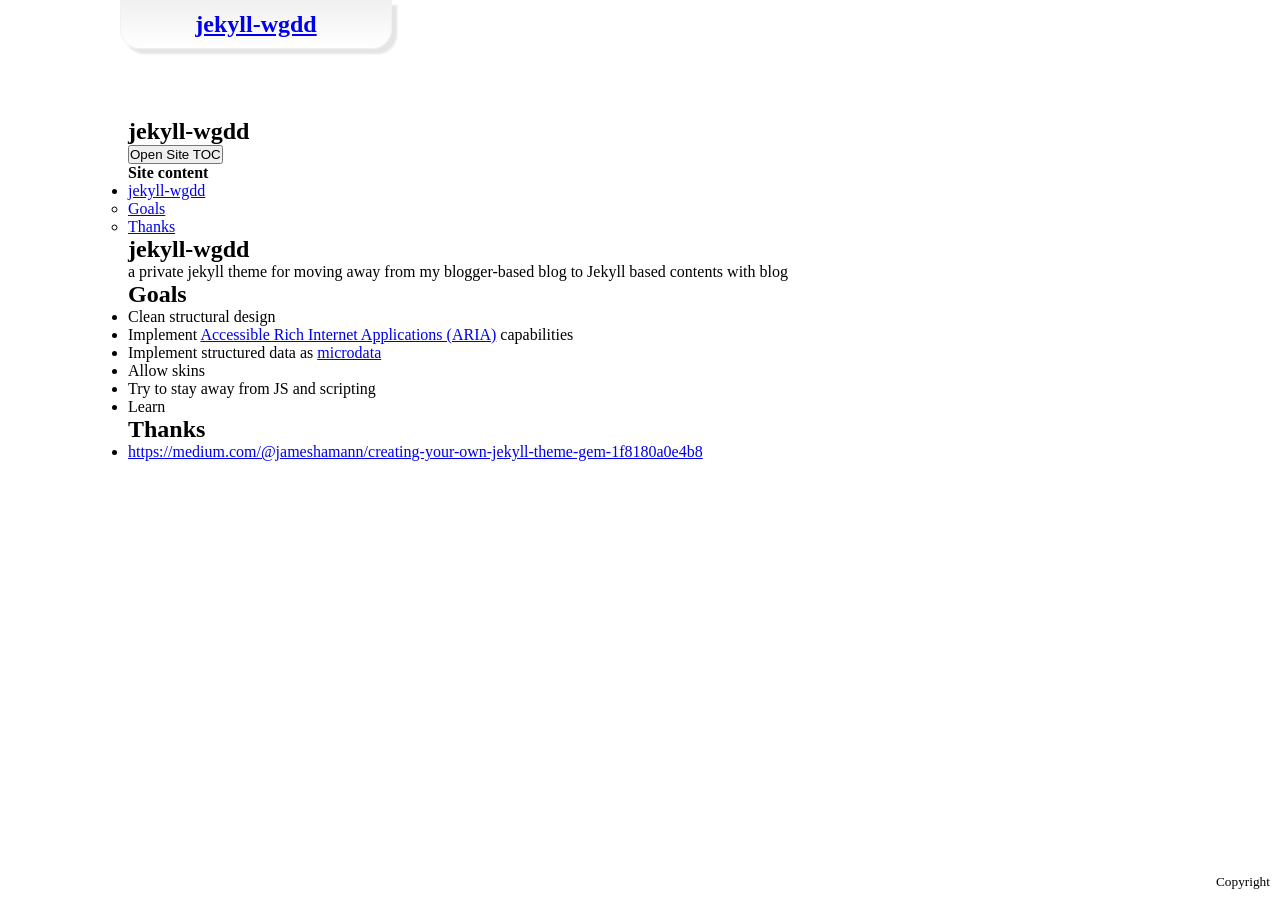
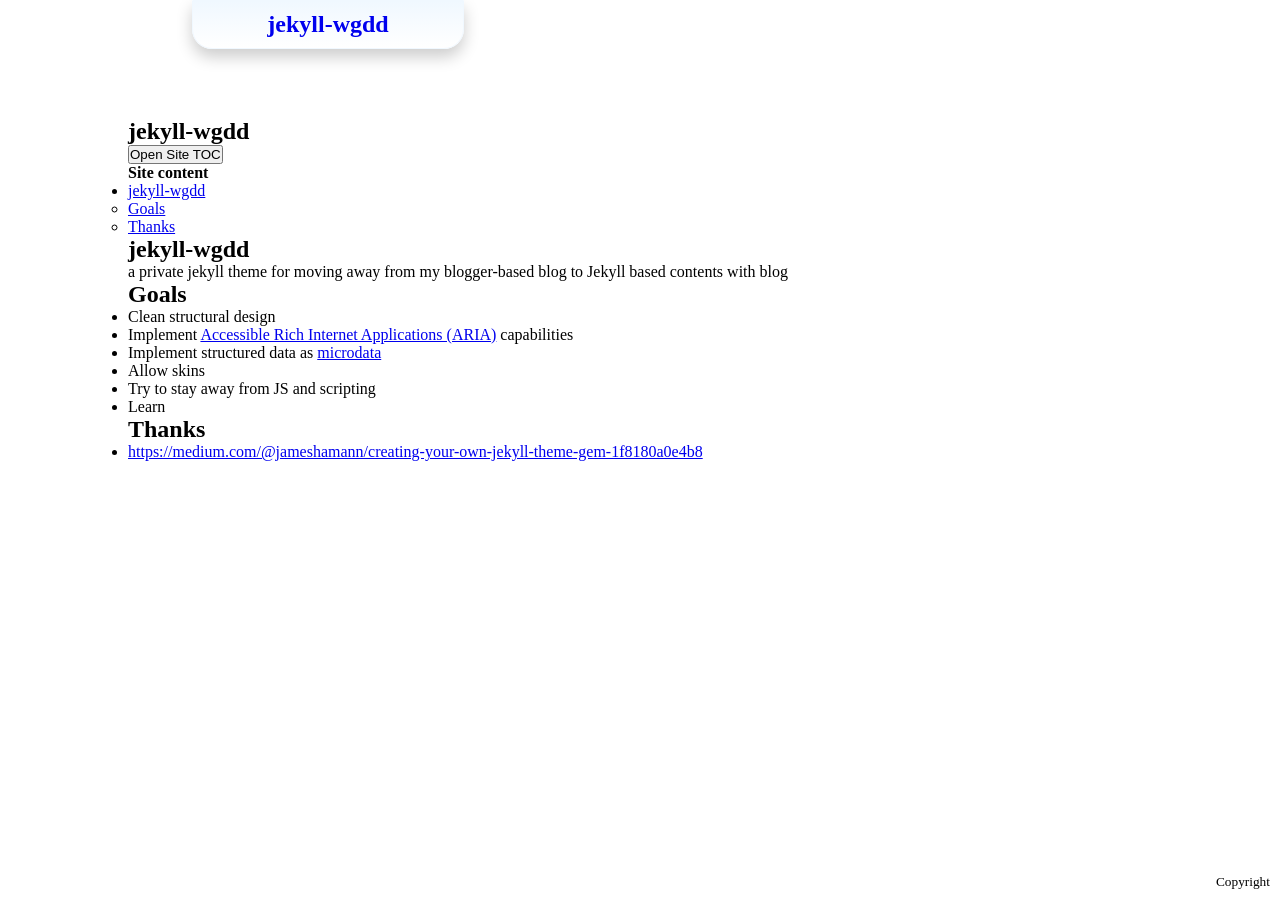
Before and after one commit to dleidert/jekyll-wgdd, a Jekyll site: the page built from README.md, in a window 1280 px wide. Built offline with Jekyll 4.4.1, drawn with Linux system fonts in a browser that asks for light colours; our own code applies the rules of GitHub Pages for plain Markdown files.

Commit message:
More work on the background coloring

```diff
--- a/_sass/jekyll-wgdd/_core.scss
+++ b/_sass/jekyll-wgdd/_core.scss
@@ -1,7 +1,8 @@
 /* Core CSS */
 
-$page-background-color: #f0f0f0;
-$main-background-color: #ffffff;
+$head-background-color: AliceBlue;
+$page-background-color: #ffffff;
+$foot-background-color: #f0f0f0;
 
 * {
   margin: 0;
@@ -9,5 +10,7 @@ $main-background-color: #ffffff;
 }
 
 body {
-  background-color: $main-background-color;
+  background-color: $page-background-color;
+  //background-image: linear-gradient($page-background-color, $foot-background-color);
+  //height: 100%;
 }
--- a/_sass/jekyll-wgdd/_footer.scss
+++ b/_sass/jekyll-wgdd/_footer.scss
@@ -6,7 +6,7 @@
   margin: 0;
   padding: 0;
   width: 100%;
-  background-color: $page-background-color;
+  background-color: $foot-background-color;
 
   button {
     display: none;
@@ -33,7 +33,6 @@
     li {
       display: inline-block;
       padding: 5px;
-      //border: 1px solid $page-background-color;
     }
   }
 }
--- a/_sass/jekyll-wgdd/_header.scss
+++ b/_sass/jekyll-wgdd/_header.scss
@@ -12,18 +12,23 @@
     display: none;
   }
 
+  a {
+    text-decoration: none;
+  }
+
   .page-title {
     position: absolute;
-    left: 120px;
+    left: 15%;
     top: 0;
     width: 250px;
     text-align: center;
     font-size: 1.5em;
     font-weight: bold;
-    border: 1px solid $page-background-color;
+    border: 1px solid $head-background-color;
     border-radius: 0 0 20px 20px;
-    box-shadow: 5px 5px 2px 0 rgba(204,204,204,0.5);
-    background-image: linear-gradient($page-background-color, white);
+    box-shadow: 0px 8px 16px 0px rgba(0,0,0,0.2);
+    //box-shadow: 5px 5px 2px 0 rgba(204,204,204,0.5);
+    background-image: linear-gradient($head-background-color, $page-background-color);
     padding: 10px;
   }
 
@@ -37,8 +42,8 @@
     padding-top: 10px;
     padding-bottom: 10px;
     padding-right: 10px;
-    //background-color: $page-background-color;
-    background-image: linear-gradient($page-background-color, white);
+    //background-color: $head-background-color;
+    background-image: linear-gradient($head-background-color, $page-background-color);
     width: 100%;
     text-align: right;
     height: 3em;
@@ -49,10 +54,9 @@
       list-style-type: none;
       color: blue;
       width: 100px;
-      //background-image: linear-gradient($page-background-color, white);
+      //background-image: linear-gradient($head-background-color, $page-background-color);
 
       a {
-        text-decoration: none;
         &:hover {
           font-style: oblique;
         }
--- a/_sass/jekyll-wgdd/_main.scss
+++ b/_sass/jekyll-wgdd/_main.scss
@@ -3,7 +3,7 @@ main {
   position: relative;
   top: 70px;
   left: 10%;
-  z-index: 9000;
-  //background-color: $main-background-color;
+  z-index: 4000;
+  //background-color: $page-background-color;
   width: 80%;
 }
--- a/_sass/jekyll-wgdd/_nav.scss
+++ b/_sass/jekyll-wgdd/_nav.scss
@@ -23,7 +23,8 @@ nav.page-navigation-main {
   ul.page-navigation-main-list {
     display: none;
     position: fixed;
-    background-color: #f0f0f0;
+    background-image: linear-gradient(to left, $foot-background-color, $page-background-color);
+    //background-color: $head-background-color;
     top: 0;
     left: 0;
     min-width: 10%;
@@ -31,7 +32,6 @@ nav.page-navigation-main {
     box-shadow: 0px 8px 16px 0px rgba(0,0,0,0.2);
     z-index: 7000;
     height: 100%;
-    background-color: #f0f0f0;
 
     li {
       display: block;
```
